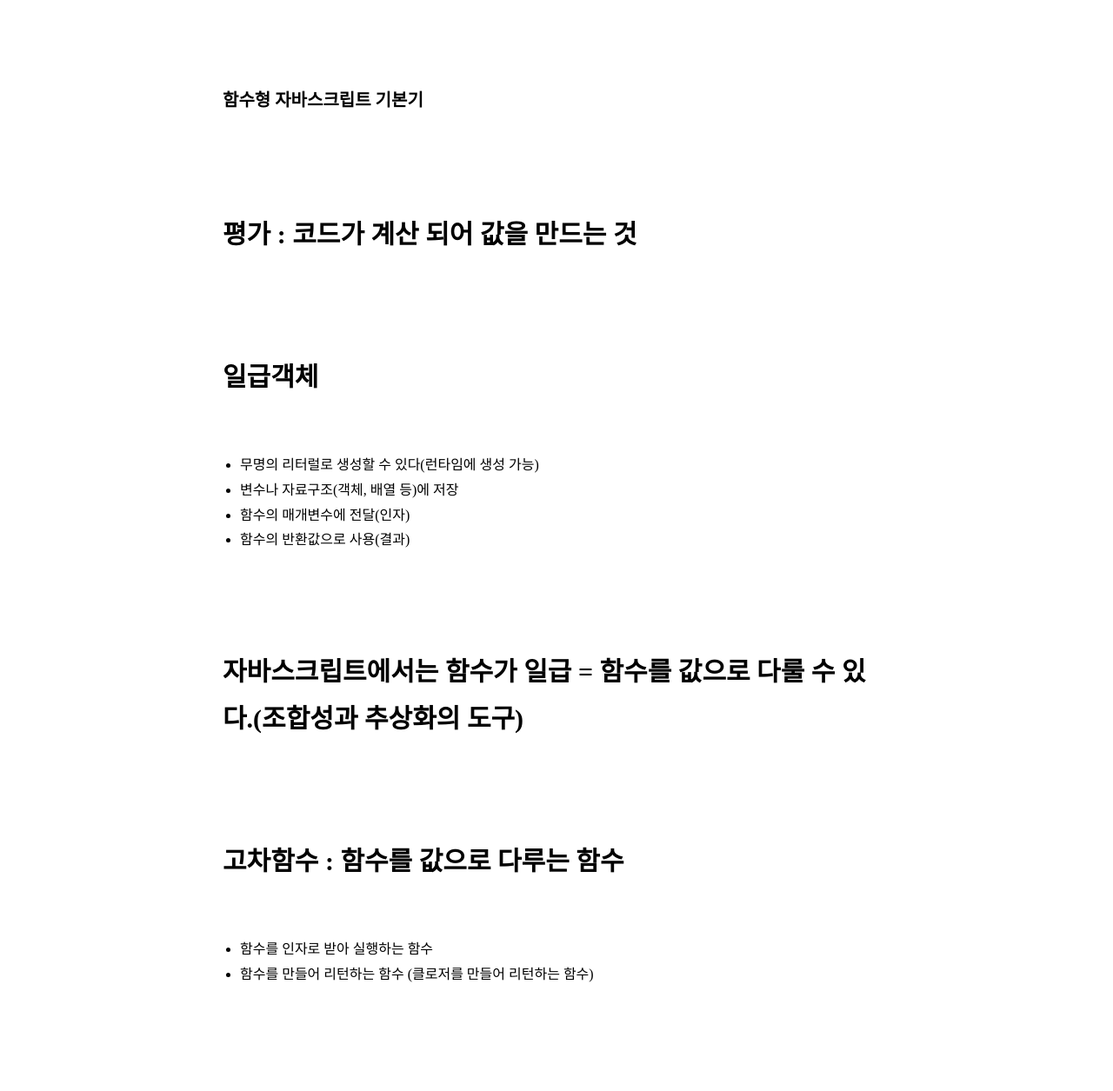
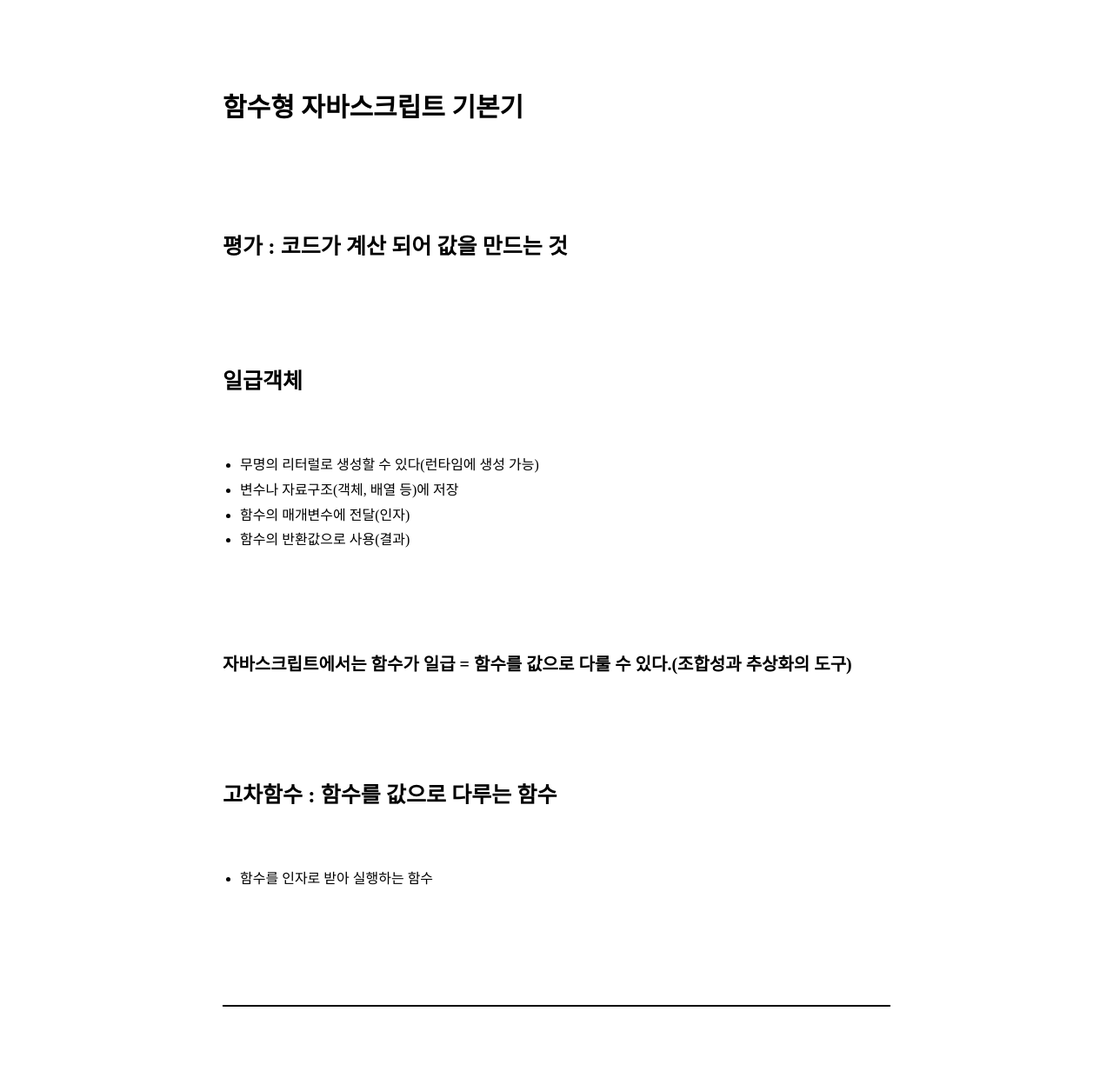
Before and after one commit to kimitt/kimi_blog.github.io, a Gatsby site: page /sunday/ in a window 1280 px wide. Shown: the part 403-1658 px from the top of the page at 87% size. Built offline with nearby package versions, Linux system fonts and the light colour scheme; Gatsby itself is replaced by a stand-in of ours; some packages are replaced by stand-ins of ours; a web font is replaced by a local one.

Commit message:
contents reload

```diff
--- a/contents/sunday.md
+++ b/contents/sunday.md
@@ -6,30 +6,30 @@ summary: '인프런:함수형 프로그래밍과 JavaScript ES6+ / 모던자바
 thumbnail: './000030.JPG'
 ---
 
-### 함수형 자바스크립트 기본기
+# 함수형 자바스크립트 기본기
 
-# 평가 : 코드가 계산 되어 값을 만드는 것
-# 일급객체
+## 평가 : 코드가 계산 되어 값을 만드는 것
+## 일급객체
   - 무명의 리터럴로 생성할 수 있다(런타임에 생성 가능)
   - 변수나 자료구조(객체, 배열 등)에 저장
   - 함수의 매개변수에 전달(인자)
   - 함수의 반환값으로 사용(결과)
 
-# 자바스크립트에서는 함수가 일급 = 함수를 값으로 다룰 수 있다.(조합성과 추상화의 도구)
+### 자바스크립트에서는 함수가 일급 = 함수를 값으로 다룰 수 있다.(조합성과 추상화의 도구)
 
-# 고차함수 : 함수를 값으로 다루는 함수
+## 고차함수 : 함수를 값으로 다루는 함수
   - 함수를 인자로 받아 실행하는 함수
-  <script>
+---
     const apply1 = f => f(1);
     const add2 = a => a + 2;
     log(apply1(add2)); //3 => add2라는 함수를 받아서 apply1 안에서 실행
     log(apply1(a => a-1)); //0
-  </script>
 
   - 함수를 만들어 리턴하는 함수 (클로저를 만들어 리턴하는 함수)
-  <script>
+---
     const addMaker = a => b => a + b; // b => a + b 함수는 a를 기억하는 클로저 함수
     const add10 = addMaker(10);
     log(add10); // b => a + b
     log(add10(5)); // 15
-  </script>
+
+- 1차 : 22.8.28
```
